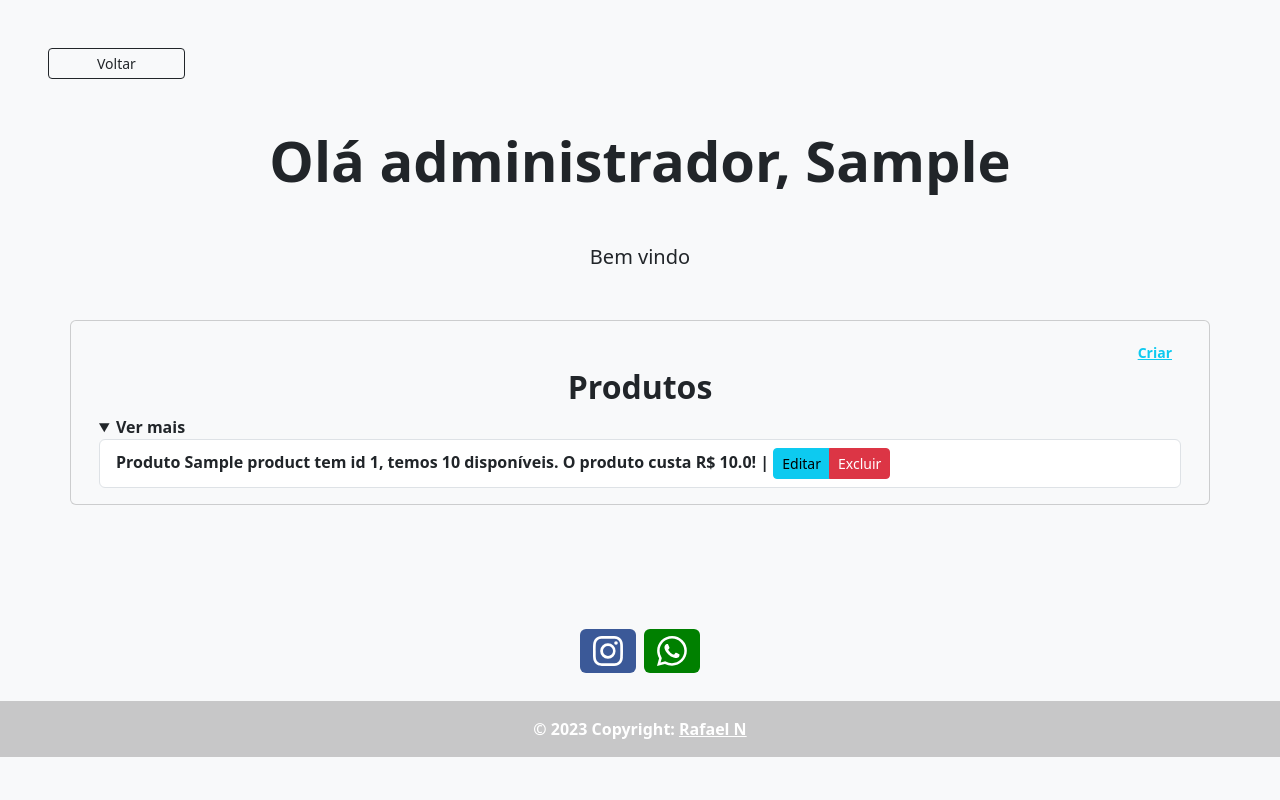
After one commit to rafaelngoncalves5/classe-watches, a Django app: page /user/admin in a window 1280 px wide, after a click on "Ver mais". The commit adds this page. Run offline with Django 4.2, Linux system fonts and the light colour scheme; a user stored in the database is signed in; tables that the repository leaves empty hold one stand-in row (values such as "Sample post").

Commit message:
Create product

```diff
--- a/classewatches/app/models.py
+++ b/classewatches/app/models.py
@@ -46,7 +46,7 @@ class Product(models.Model):
     order = models.ManyToManyField(Order, editable=False, verbose_name="Pedido")
 
     title = models.CharField(max_length=25, verbose_name="Título")
-    description = models.CharField(max_length=50, verbose_name="Descrição")
+    description = models.CharField(max_length=150, verbose_name="Descrição")
     price = models.FloatField(default=0.00, verbose_name="Preço")
     quantity = models.IntegerField(default=1, verbose_name="Quantidade")
 
@@ -56,4 +56,4 @@ class Product(models.Model):
     image3 = models.FileField(upload_to='static', verbose_name="Imagem 3")
 
     def __str__(self):
-        return str("Produto {0} tem id {1}, temos {2} disponíveis. O produto custa R$ {3}!".format(self.name, self.id, self.quantity, self.price))
+        return str("Produto {0} tem id {1}, temos {2} disponíveis. O produto custa R$ {3}!".format(self.title, self.id, self.quantity, self.price))
--- /dev/null
+++ b/classewatches/app/templates/app/admin/index.html
@@ -0,0 +1,47 @@
+{% extends 'base.html' %}
+
+{% block title %} - Administração{% endblock title %}
+
+{% comment 'Descrevendo o template' %}
+Este template vai dar acesso completo as models "User", "Product" e "Order"
+{% endcomment %}
+
+{% block content %}
+{% include 'back.html' %}
+
+<main class="container-fluid">
+    <h1 class="display-4 text-center fw-bolder mb-5">Olá administrador, <strong>{{ request.user.username|capfirst }}
+    </h1>
+    <p class="text-center lead">Bem vindo</p>
+
+    <section class="container">
+        {# User model #}
+        <div class="row d-flex justify-content-center bg-light my-5 card p-3">
+            <div class="d-flex justify-content-end">
+                <a href="{% url 'app:create_product' %}" class="btn btn-sm btn-link text-info fw-bold">Criar</a>
+            </div>
+            <h2 class="text-center fw-bold">Produtos</h2>
+            <details>
+                <summary>Ver mais</summary>
+
+                <ul class="list-group">
+                    {% for product in Product %}
+                    <li class="list-group-item">
+
+                        <span class="text-wrap">{{ product }}</span>
+                        <span> | </span>
+                        <div class="btn-group" role="group">
+                            <a class="btn btn-sm btn-info">Editar</a>
+                            <a class="btn btn-sm btn-danger">Excluir</a>
+                        </div>
+
+                    </li>
+                    {% endfor %}
+                </ul>
+            </details>
+        </div>
+
+    </section>
+</main>
+
+{% endblock content %}
--- a/classewatches/app/templates/app/index.html
+++ b/classewatches/app/templates/app/index.html
@@ -20,8 +20,10 @@
     <div class="my-2" class="button-group" role="group">
         <a href="" class="btn btn-dark btn-lg">Produtos</a>
 
-        {% if request.user.is_authenticated %}
+        {% if request.user.is_authenticated and not request.user.is_superuser %}
         <a href="{% url 'app:logout' %}" class="btn btn-outline-light btn-lg">Olá {{ request.user.username }}</a>
+        {% elif request.user.is_superuser and request.user.is_authenticated %}
+        <a href="{% url 'app:admin' %}" class="btn btn-outline-light btn-lg">Olá {{ request.user.username }}</a>
         {% else %}
         <a href="{% url 'app:login' %}" class="btn btn-outline-light btn-lg">Entrar</a>
         {% endif %}
--- a/classewatches/app/urls.py
+++ b/classewatches/app/urls.py
@@ -10,4 +10,11 @@ urlpatterns = [
     path('auth/signup', views.SignUpView.as_view(), name='signup'),
     path('auth/login', views.LoginView.as_view(), name='login'),
     path('auth/logout', views.LogoutView.as_view(), name='logout'),
+
+    # User
+    path('user/admin', views.AdminView.as_view(), name='admin'),
+
+    # Products
+    path('user/admin/products/create', views.CreateProduct.as_view(), name='create_product'),
+
 ]
--- a/classewatches/app/views.py
+++ b/classewatches/app/views.py
@@ -4,6 +4,8 @@ from django.contrib.auth.forms import UserCreationForm
 from django.urls import reverse_lazy
 from django import forms
 from django.contrib.auth.views import LoginView, LogoutView
+from django.contrib.auth.mixins import LoginRequiredMixin, UserPassesTestMixin
+from . models import Order, Product, Cart
 
 # Validators
 from django.core.exceptions import ValidationError
@@ -48,3 +50,34 @@ class LoginView(LoginView):
 
 class LogoutView(LogoutView):
     next_page = reverse_lazy('app:success')
+
+# User
+class SuperUserRequiredMixin(LoginRequiredMixin, UserPassesTestMixin):
+    def test_func(self) -> bool | None:
+        return self.request.user.is_superuser
+
+class AdminView(SuperUserRequiredMixin, generic.TemplateView):
+    template_name = 'app/admin/index.html'
+    login_url = reverse_lazy('app:login')
+
+    def get_context_data(self, **kwargs):
+        context = {
+            'Order': Order.objects.all().order_by('order_date'),
+            'Product': Product.objects.all().order_by('-quantity'),
+            'User': User.objects.all(),
+        }
+
+        return context
+
+# Products
+class ProductForm(forms.ModelForm):
+    quantity = forms.IntegerField(label="Quantidade", min_value=1, initial=1)
+    class Meta:
+        model = Product
+        fields = ['title', 'description', 'price', 'quantity', 'image_cover', 'image2', 'image3']
+
+class CreateProduct(SuperUserRequiredMixin, generic.CreateView):
+    login_url = reverse_lazy('app:login')
+    template_name = 'app/admin/products/create.html'
+    success_url = reverse_lazy('app:success')
+    form_class = ProductForm
--- a/classewatches/classewatches/settings.py
+++ b/classewatches/classewatches/settings.py
@@ -130,3 +130,8 @@ DEFAULT_AUTO_FIELD = 'django.db.models.BigAutoField'
 
 MEDIA_URL = '/media/'
 MEDIA_ROOT = os.path.join(BASE_DIR, 'media')
+
+
+SESSION_EXPIRE_AT_BROWSER_CLOSE = True
+
+SESSION_COOKIE_AGE = 10 * 60
```
Also changed, not shown: classewatches/app/templates/app/admin/products/create.html (added, +23 -0 lines), classewatches/app/migrations/0002_alter_product_description.py (added), classewatches/media/static/background.jpg (added), classewatches/media/static/background_jAG18Tg.jpg (added), classewatches/media/static/background_osAMu36.jpg (added).
